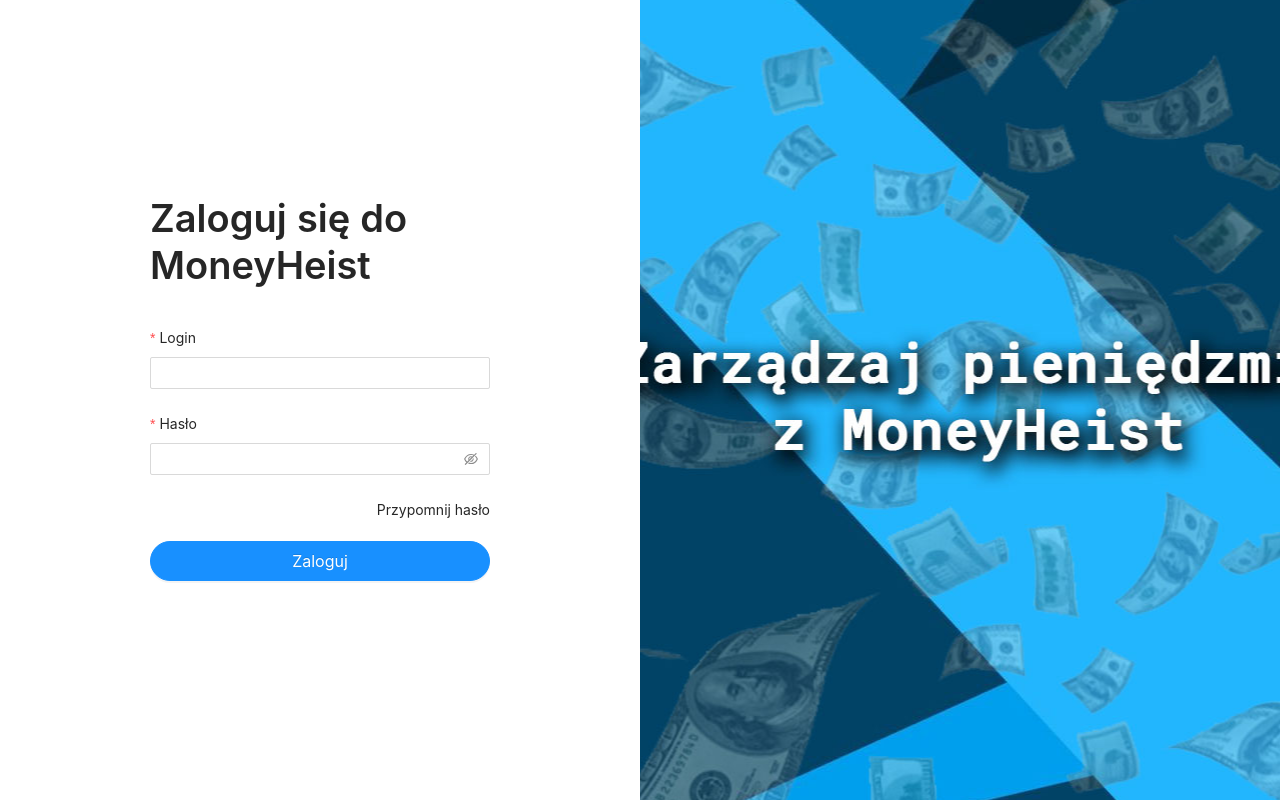
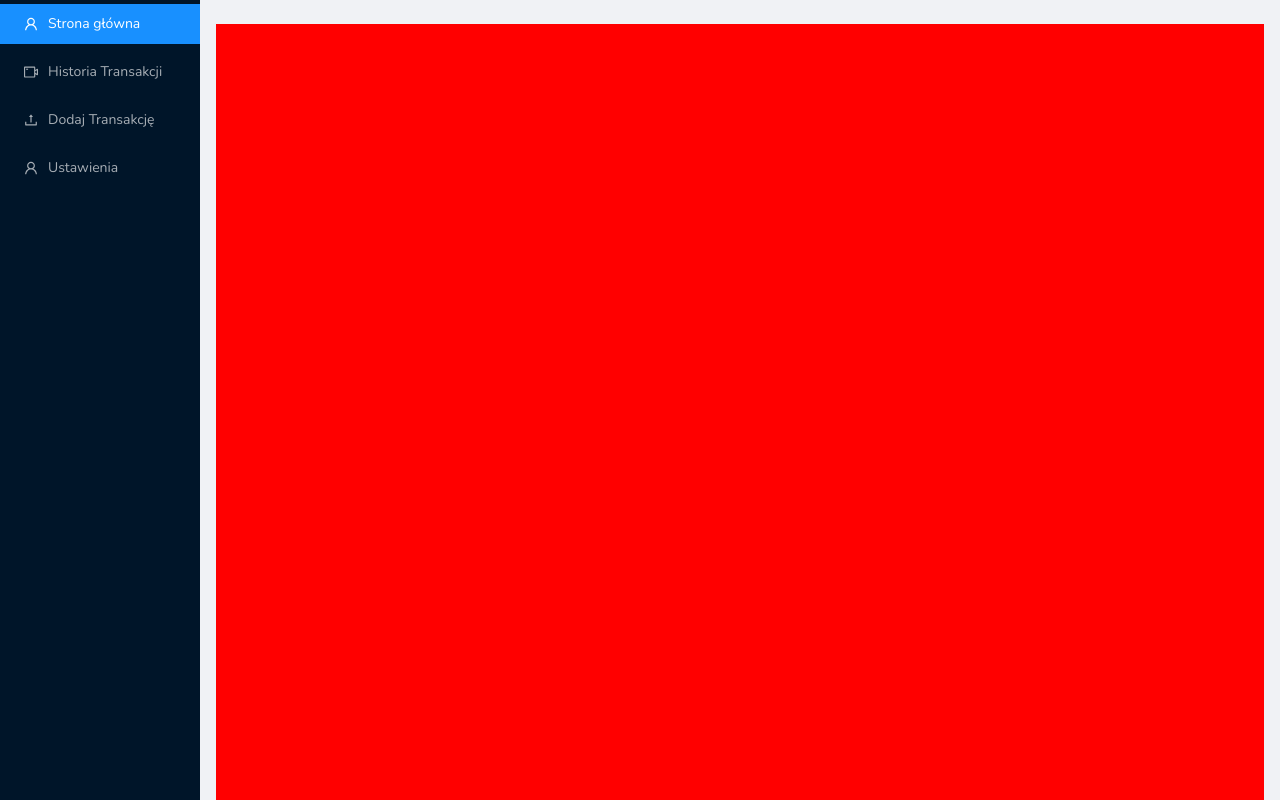
Before and after one commit to WSBStudents/Money-Heist, a React (Create React App) app in the folder src/front/: page / in a window 1280 px wide. Built offline with nearby package versions, Linux system fonts and the light colour scheme.

Commit message:
feat: added basic sidebar and content component

```diff
--- a/src/front/src/App.tsx
+++ b/src/front/src/App.tsx
@@ -1,9 +1,21 @@
-import React from "react";
-import "./App.css";
-import Login from "./Components/Pages/Login/Login";
+import { Layout, Menu } from "antd";
+import {
+  UploadOutlined,
+  UserOutlined,
+  VideoCameraOutlined,
+} from "@ant-design/icons";
+import Navigation from "./Components/Pages/Navigation/Navigation";
+const App: React.FC = () => {
+  const { Content, Sider } = Layout;
 
-const App: React.FC = () => {
-  return <Login />;
+  return (
+    <Layout style={{ height: "100vh" }}>
+      <Navigation />
+      <Layout>
+        <Content style={{ margin: "24px 16px 0", background: "red" }}></Content>
+      </Layout>
+    </Layout>
+  );
 };
 
 export default App;
--- /dev/null
+++ b/src/front/src/Components/Pages/Navigation/Navigation.tsx
@@ -0,0 +1,50 @@
+import { Layout, Menu } from "antd";
+
+import {
+  UploadOutlined,
+  UserOutlined,
+  VideoCameraOutlined,
+} from "@ant-design/icons";
+const Navigation: React.FC = () => {
+  const { Sider } = Layout;
+
+  const navbarItems = [
+    {
+      id: 1,
+      label: "Strona główna",
+      icon: <UserOutlined />,
+    },
+    {
+      id: 2,
+      label: "Historia Transakcji",
+      icon: <VideoCameraOutlined />,
+    },
+    {
+      id: 3,
+      label: "Dodaj Transakcję",
+      icon: <UploadOutlined />,
+    },
+    {
+      id: 4,
+      label: "Ustawienia",
+      icon: <UserOutlined />,
+    },
+  ];
+
+  return (
+    <Sider breakpoint="lg" collapsedWidth="0">
+      {/**TODO: Add Logo or name of application or sth  */}
+      <Menu theme="dark" mode="inline" defaultSelectedKeys={["1"]}>
+        {navbarItems.map((navbarItem) => {
+          return (
+            <Menu.Item key={navbarItem.id} icon={navbarItem.icon}>
+              {navbarItem.label}
+            </Menu.Item>
+          );
+        })}
+      </Menu>
+    </Sider>
+  );
+};
+
+export default Navigation;
--- a/src/front/src/index.css
+++ b/src/front/src/index.css
@@ -1,3 +1,4 @@
+@import '~antd/dist/antd.css';
 @import url('https://fonts.googleapis.com/css2?family=Nunito:wght@400;600;800&display=swap');
 body {
   margin: 0;
```
